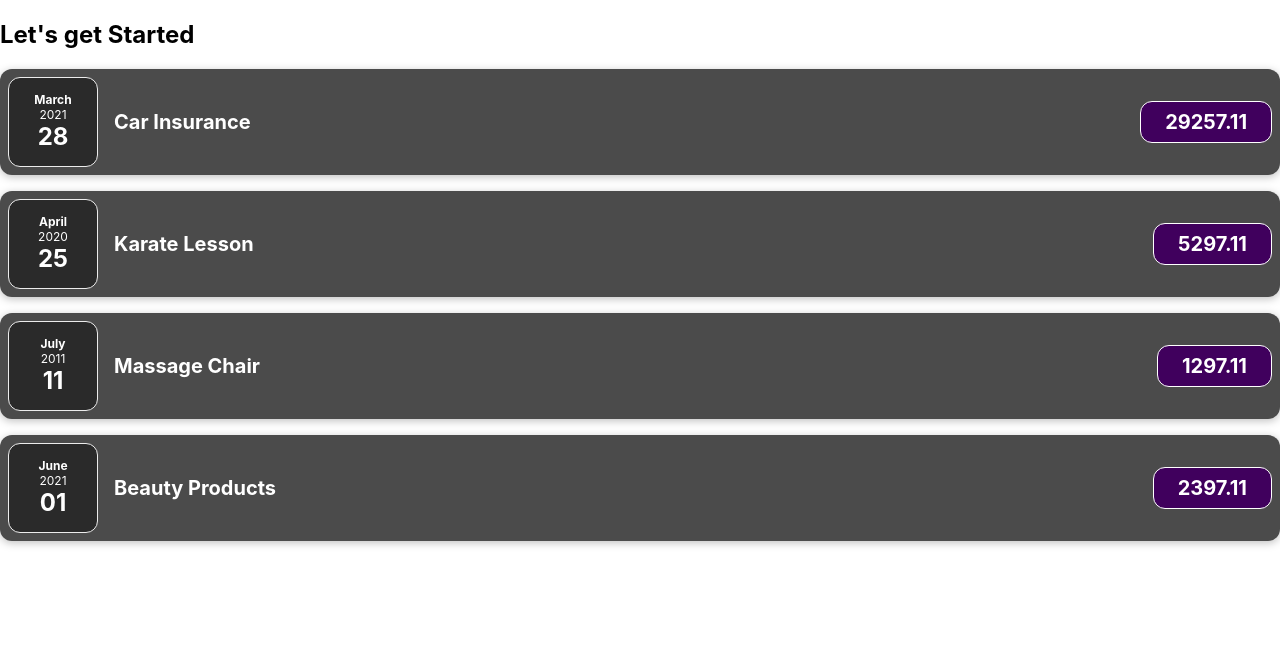
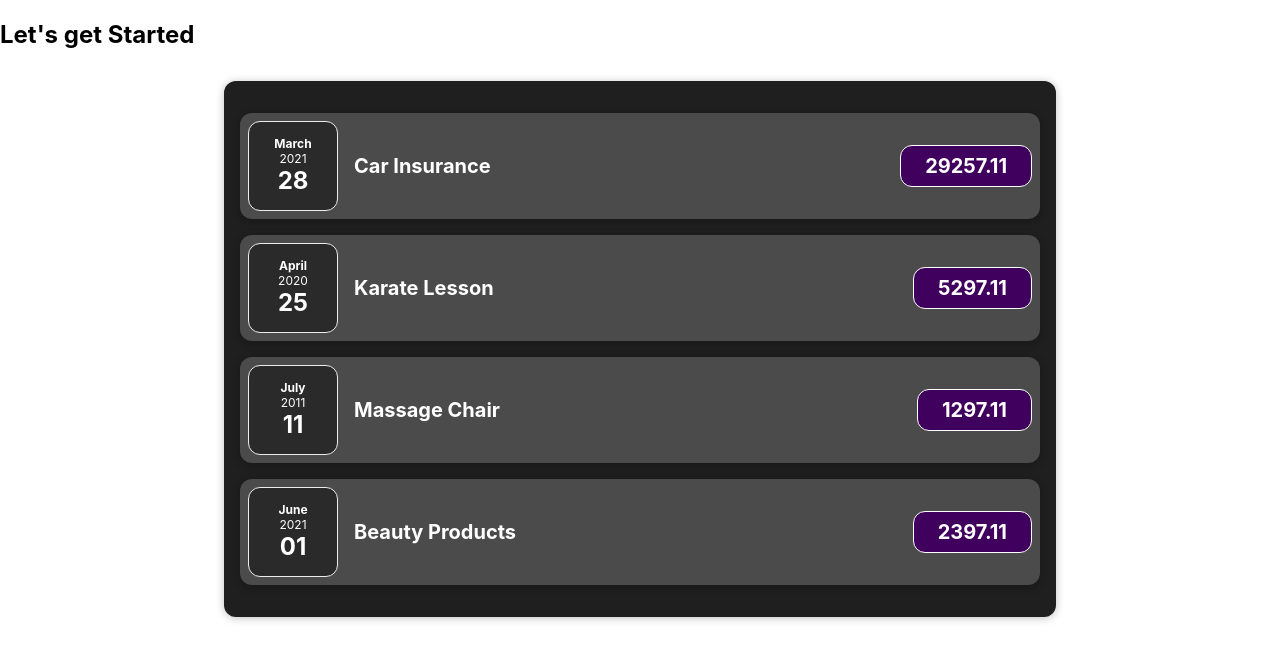
Before and after one commit to jbuildstuff/expense_tracker, a React (Create React App) app: page / in a window 1280 px wide. Shown: the top 660 px of the page. Built offline with nearby package versions, Linux system fonts and the light colour scheme.

Commit message:
smaller comps

```diff
--- a/src/App.js
+++ b/src/App.js
@@ -1,5 +1,5 @@
 import "./App.css";
-import ExpenseItem from "./components/ExpenseItem";
+import Expenses from "./components/Expenses";
 
 function App() {
   const expenses = [
@@ -12,26 +12,9 @@
   return (
     <div>
       <h2>Let's get Started</h2>
-      <ExpenseItem
-        title={expenses[0].title}
-        amount={expenses[0].amount}
-        date={expenses[0].date}
-      />
-      <ExpenseItem
-        title={expenses[1].title}
-        amount={expenses[1].amount}
-        date={expenses[1].date}
-      ></ExpenseItem>
-      <ExpenseItem
-        title={expenses[2].title}
-        amount={expenses[2].amount}
-        date={expenses[2].date}
-      ></ExpenseItem>
-      <ExpenseItem
-        title={expenses[3].title}
-        amount={expenses[3].amount}
-        date={expenses[3].date}
-      ></ExpenseItem>
+      <div>
+        <Expenses items={expenses}></Expenses>
+      </div>
     </div>
   );
 }
--- /dev/null
+++ b/src/components/Expenses.css
@@ -0,0 +1,9 @@
+.expenses {
+  padding: 1rem;
+  background-color: rgb(31, 31, 31);
+  margin: 2rem auto;
+  width: 50rem;
+  max-width: 95%;
+  border-radius: 12px;
+  box-shadow: 0 1px 8px rgba(0, 0, 0, 0.25);
+}
--- /dev/null
+++ b/src/components/Expenses.js
@@ -0,0 +1,31 @@
+import ExpenseItem from "./ExpenseItem";
+import "./Expenses.css";
+
+function Expenses(props) {
+  return (
+    <div className="expenses">
+      <ExpenseItem
+        title={props.items[0].title}
+        amount={props.items[0].amount}
+        date={props.items[0].date}
+      />
+      <ExpenseItem
+        title={props.items[1].title}
+        amount={props.items[1].amount}
+        date={props.items[1].date}
+      ></ExpenseItem>
+      <ExpenseItem
+        title={props.items[2].title}
+        amount={props.items[2].amount}
+        date={props.items[2].date}
+      ></ExpenseItem>
+      <ExpenseItem
+        title={props.items[3].title}
+        amount={props.items[3].amount}
+        date={props.items[3].date}
+      ></ExpenseItem>
+    </div>
+  );
+}
+
+export default Expenses;
```
